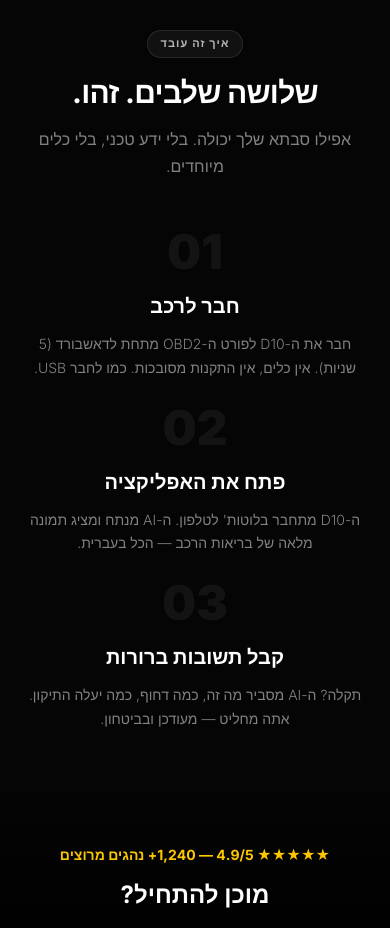
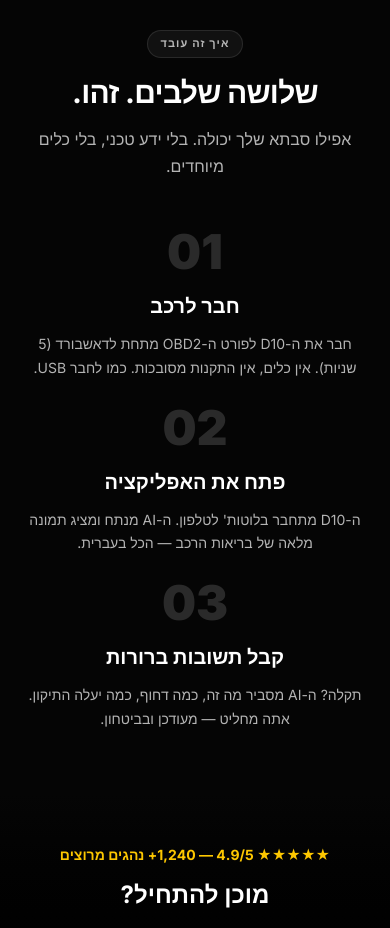
Before and after one commit to ba8080/d10, a React (Vite) app: page / in a window 390 px wide. Shown: the part 2840-3768 px from the top of the page. Built offline with nearby package versions, Linux system fonts and the light colour scheme.

Commit message:
SEO structured data, mobile sticky CTA, conversion improvements

```diff
--- a/src/App.tsx
+++ b/src/App.tsx
@@ -442,7 +442,7 @@ const HowItWorks = () => {
             איך זה עובד
           </div>
           <h2 className="text-3xl md:text-5xl font-bold text-white mb-4 tracking-tight">שלושה שלבים. זהו.</h2>
-          <p className="text-white/50 font-light text-base max-w-xl mx-auto">אפילו סבתא שלך יכולה. בלי ידע טכני, בלי כלים מיוחדים.</p>
+          <p className="text-white/70 text-base max-w-xl mx-auto">אפילו סבתא שלך יכולה. בלי ידע טכני, בלי כלים מיוחדים.</p>
         </div>
         <div className="grid md:grid-cols-3 gap-6 md:gap-12 max-w-5xl mx-auto">
           {steps.map((step, i) => (
@@ -454,9 +454,9 @@ const HowItWorks = () => {
               transition={{ duration: 0.8, delay: i * 0.15 }}
               className="text-center md:text-right"
             >
-              <div className="text-5xl md:text-7xl font-black text-white/[0.06] mb-4 leading-none">{step.num}</div>
+              <div className="text-5xl md:text-7xl font-black text-white/[0.15] mb-4 leading-none">{step.num}</div>
               <h3 className="text-xl font-bold text-white mb-3">{step.title}</h3>
-              <p className="text-white/50 text-sm leading-relaxed font-light">{step.desc}</p>
+              <p className="text-white/70 text-sm leading-relaxed">{step.desc}</p>
             </motion.div>
           ))}
         </div>
```
